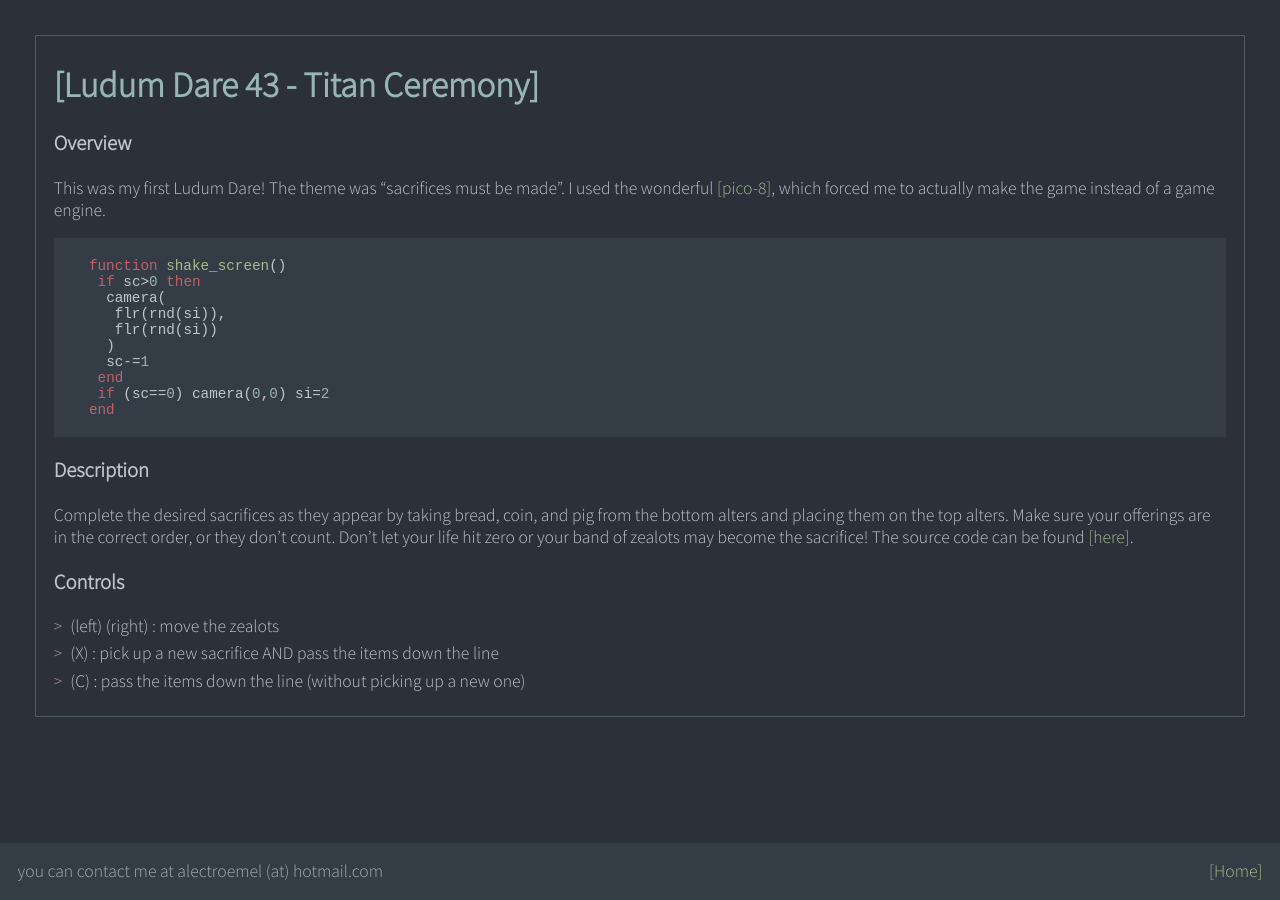
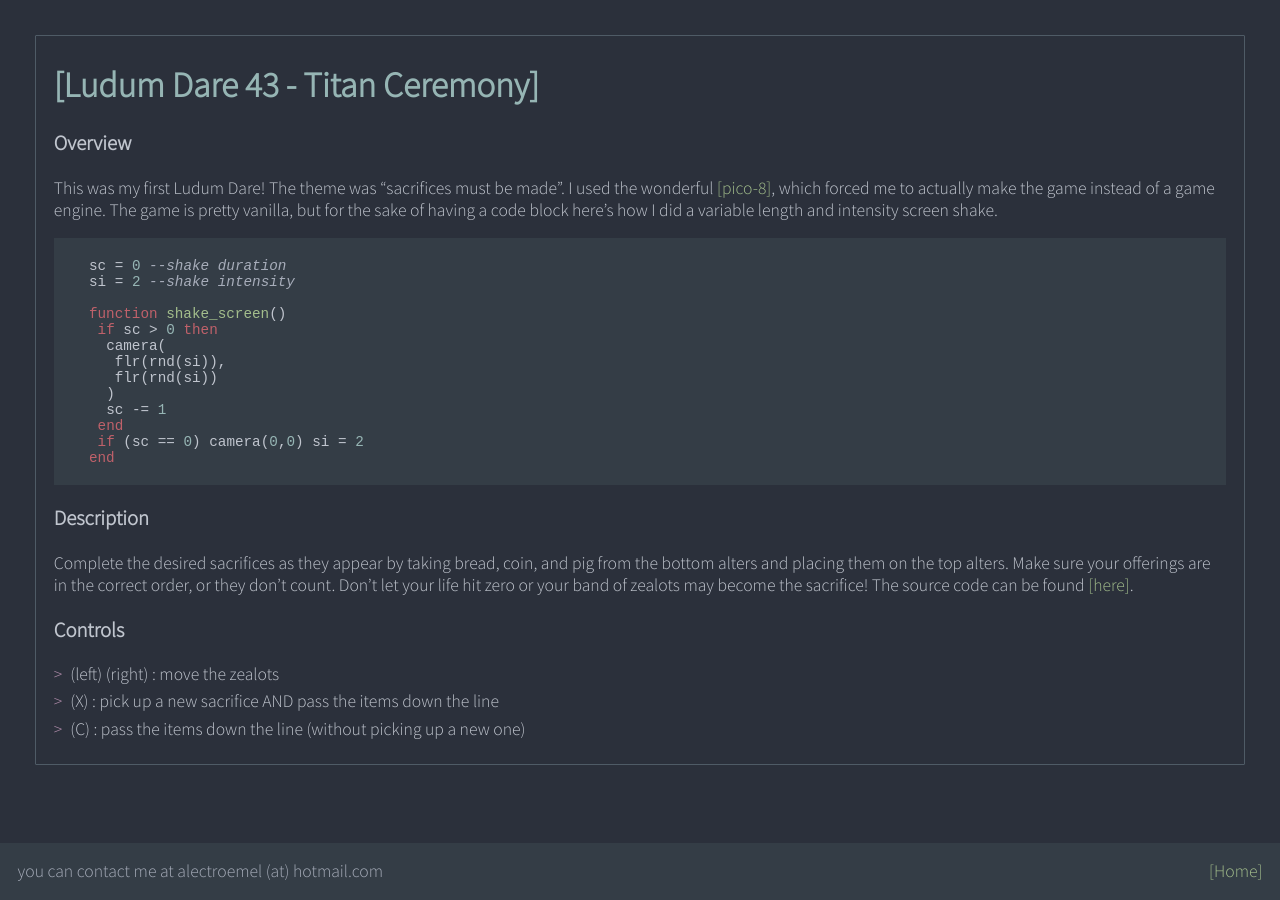
Before and after one commit to AlecTroemel/alectroemel.github.io, a Jekyll site: the page built from _posts/2018-12-04-ludum-date-43.md, in a window 1280 px wide. Built offline with Jekyll 4.4.1, drawn with Linux system fonts in a browser that asks for light colours.

Commit message:
add text about screen shake function

```diff
--- a/_posts/2018-12-04-ludum-date-43.md
+++ b/_posts/2018-12-04-ludum-date-43.md
@@ -5,18 +5,21 @@ date:   2018-12-04 21:18:00 -0600
 categories: games pico8
 ---
 ### Overview
-This was my first Ludum Dare! The theme was "sacrifices must be made". I used the wonderful [pico-8][pico8-site], which forced me to actually make the game instead of a game engine.
+This was my first Ludum Dare! The theme was "sacrifices must be made". I used the wonderful [pico-8][pico8-site], which forced me to actually make the game instead of a game engine. The game is pretty vanilla, but for the sake of having a code block here's how I did a variable length and intensity screen shake.
 
 {% highlight lua %}
+sc = 0 --shake duration
+si = 2 --shake intensity
+
 function shake_screen()
- if sc>0 then
+ if sc > 0 then
   camera(
    flr(rnd(si)),
    flr(rnd(si))
   )
-  sc-=1
+  sc -= 1
  end
- if (sc==0) camera(0,0) si=2
+ if (sc == 0) camera(0,0) si = 2
 end
 {% endhighlight %}
 
```
